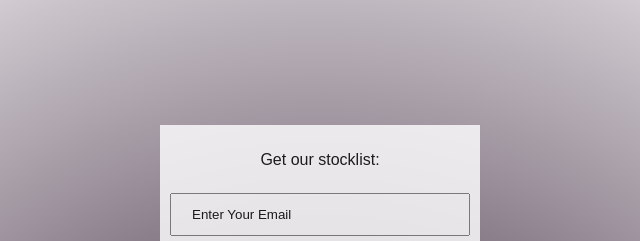
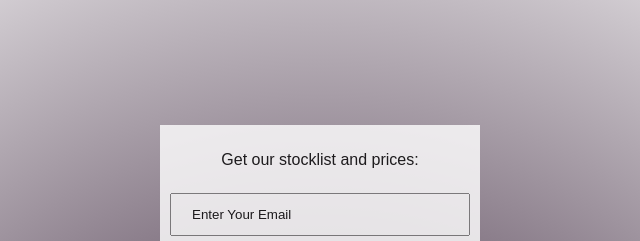
Before and after one commit to njerimwangi-rgb/product-landing-page, a plain HTML site: page index.html in a window 1280 px wide. Shown: the top 241 px of the page, 320-960 px from the left. Drawn offline with Linux system fonts and the light colour scheme.

Commit message:
Update index.html

```diff
--- a/index.html
+++ b/index.html
@@ -157,7 +157,7 @@
 
     <center>
       <form id="form" action="https://www.freecodecamp.com/email-submit">
-        <p>Get our stocklist:</p>
+        <p>Get our stocklist and prices:</p>
         <input id="email" type="email" name="email" value="Enter Your Email" placeholder="Your Email .." required>
         <input id="submit" type="submit" name="submit" value="Get Started">
       </form><br>
```
